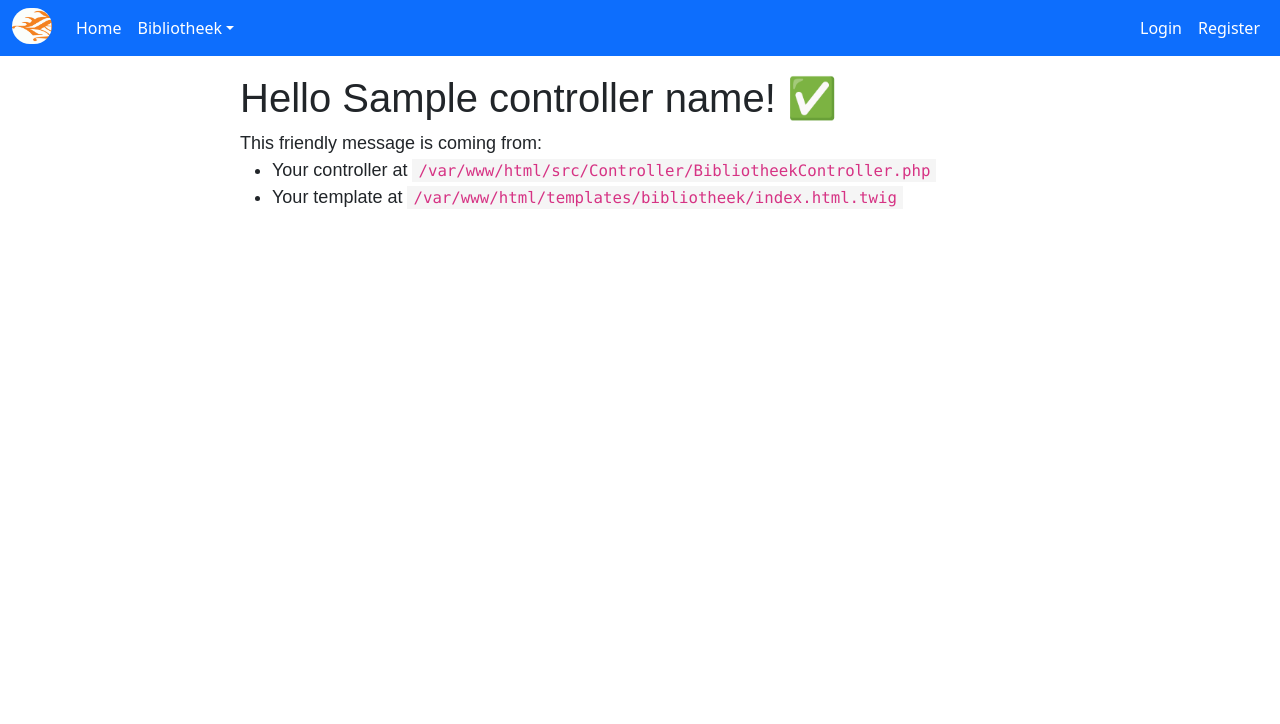
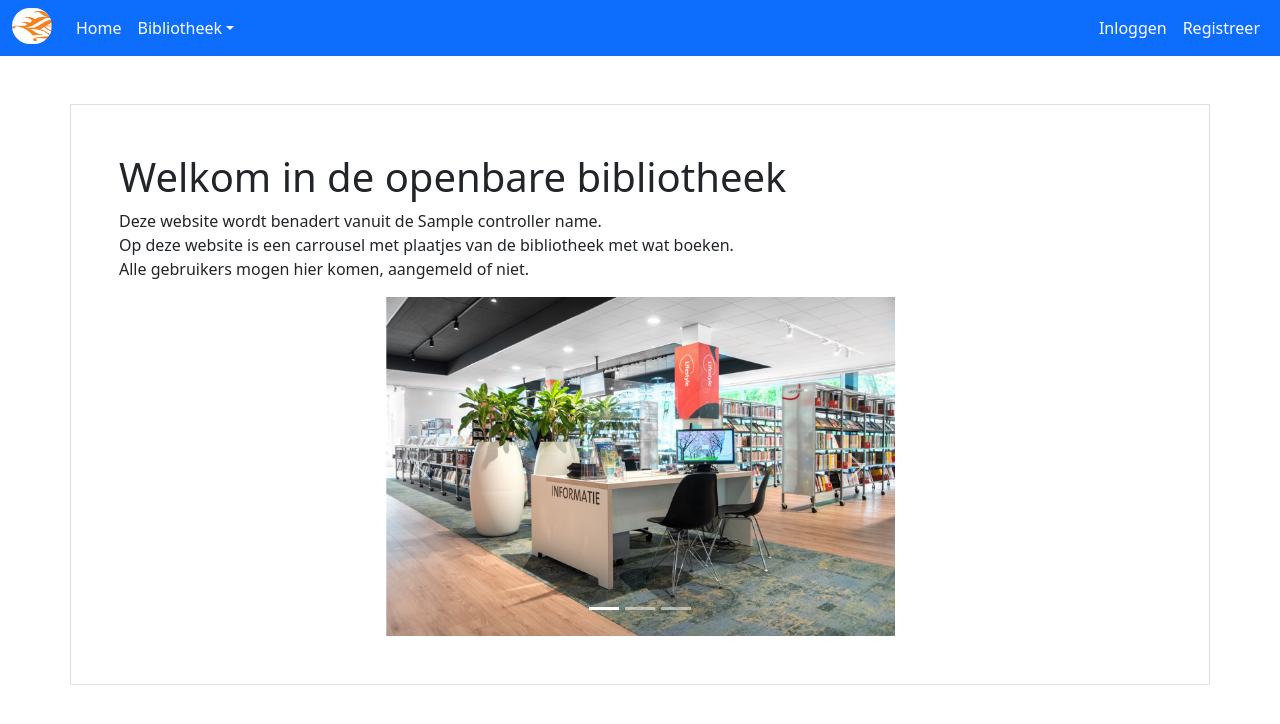
Before and after one commit to Alphalisk/Alphalisk-WebtechII-Opdracht-4, a Symfony app: template app/templates/bibliotheek/index.html.twig in a window 1280 px wide. Shown: the top 724 px of the page. Run offline with Twig, Linux system fonts and the light colour scheme; the template is opened without the code that fills it: most values are stand-ins (such as "Sample title", 1, 10 or a date in 2020); some libraries are stand-ins or nearby versions.

Commit message:
De website is nu af!.

```diff
--- a/app/src/Controller/RegistrationController.php
+++ b/app/src/Controller/RegistrationController.php
@@ -32,7 +32,10 @@ class RegistrationController extends AbstractController
 
             // do anything else you need here, like send an email
 
-            return $this->redirectToRoute('app_main');
+
+            return $this->render('registration/registerSucces.html.twig', [
+                'controller_name' => 'RegistrationController',
+            ]);
         }
 
         return $this->render('registration/register.html.twig', [
--- a/app/templates/bibliotheek/index.html.twig
+++ b/app/templates/bibliotheek/index.html.twig
@@ -1,20 +1,53 @@
 {% extends 'base.html.twig' %}
 
-{% block title %}Hello BibliotheekController!{% endblock %}
+{% block title %}Open bibliotheek{% endblock %}
 
 {% block body %}
-<style>
-    .example-wrapper { margin: 1em auto; max-width: 800px; width: 95%; font: 18px/1.5 sans-serif; }
-    .example-wrapper code { background: #F5F5F5; padding: 2px 6px; }
-</style>
 
-<div class="example-wrapper">
-    <h1>Hello {{ controller_name }}! ✅</h1>
+    <div class="container-sm p-5 my-5 border">
 
-    This friendly message is coming from:
-    <ul>
-        <li>Your controller at <code>/var/www/html/src/Controller/BibliotheekController.php</code></li>
-        <li>Your template at <code>/var/www/html/templates/bibliotheek/index.html.twig</code></li>
-    </ul>
-</div>
+        <h1>Welkom in de openbare bibliotheek</h1>
+
+        <p>
+            Deze website wordt benadert vanuit de {{ controller_name }}.<br>
+            Op deze website is een carrousel met plaatjes van de bibliotheek met wat boeken.<br>
+            Alle gebruikers mogen hier komen, aangemeld of niet.
+        </p>
+
+        <div class="row">
+            <div class="col-3"></div> <!-- voor de correcte uitlijning van de volgende kolom -->
+            <div class="col-6 text-center">
+                <div id="demo" class="carousel slide" data-bs-ride="carousel">
+
+                    <!-- Indicators/dots -->
+                    <div class="carousel-indicators">
+                        <button type="button" data-bs-target="#demo" data-bs-slide-to="0" class="active"></button>
+                        <button type="button" data-bs-target="#demo" data-bs-slide-to="1"></button>
+                        <button type="button" data-bs-target="#demo" data-bs-slide-to="2"></button>
+                    </div>
+
+                    <!-- De carousel zelf -->
+                    <div class="carousel-inner">
+                        <div class="carousel-item active">
+                            <img src="{{ asset('images/openbareBibliotheek.jpeg') }}" alt="plaatje van bibliotheek" class="w-100 d-block">
+                        </div>
+                        <div class="carousel-item">
+                            <img src="{{ asset('images/phpKookboek.jpg') }}" alt="Plaatje van PHP kookboek" class="w-100 d-block">
+                        </div>
+                        <div class="carousel-item">
+                            <img src="{{ asset('images/boek.jpg') }}" alt="Plaatje van boek" class="w-100 d-block">
+                        </div>
+                    </div>
+
+                    <!-- Link en rechts pijltjes -->
+                    <button class="carousel-control-prev" type="button" data-bs-target="#demo" data-bs-slide="prev">
+                        <span class="carousel-control-prev-icon"></span>
+                    </button>
+                    <button class="carousel-control-next" type="button" data-bs-target="#demo" data-bs-slide="next">
+                        <span class="carousel-control-next-icon"></span>
+                    </button>
+                </div>
+            </div>
+        </div>
+    </div>
 {% endblock %}
--- a/app/templates/includes/_navbar.html.twig
+++ b/app/templates/includes/_navbar.html.twig
@@ -29,10 +29,10 @@
             <div class="collapse navbar-collapse justify-content-end" id="navbarSupportedContent">
                 <ul class="navbar-nav">
                     <li class="nav-item">
-                        <a class="nav-link active" href="{{ path('app_login') }}">Login</a>
+                        <a class="nav-link active" href="{{ path('app_login') }}">Inloggen</a>
                     </li>
                     <li class="nav-item">
-                        <a class="nav-link active" href="{{ path('app_register') }}">Register</a>
+                        <a class="nav-link active" href="{{ path('app_register') }}">Registreer</a>
                     </li>
                 </ul>
             </div>
--- a/app/templates/registration/register.html.twig
+++ b/app/templates/registration/register.html.twig
@@ -1,6 +1,6 @@
 {% extends 'base.html.twig' %}
 
-{% block title %}Register{% endblock %}
+{% block title %}Registreer{% endblock %}
 {% block style %}
     {{ parent() }}
     .table {
@@ -15,7 +15,7 @@
 {% block body %}
 
     <div class="container-sm p-5 my-5 border">
-        <h1>Register</h1>
+        <h1>Hier kunt u registreren.</h1>
             {{ form_start(registrationForm) }}
                 <div class="row">{{ form_errors(registrationForm) }}</div>
                 <div class="row">{{ form_row(registrationForm.email) }}</div>
--- a/app/templates/security/login.html.twig
+++ b/app/templates/security/login.html.twig
@@ -1,6 +1,6 @@
 {% extends 'base.html.twig' %}
 
-{% block title %}Log in!{% endblock %}
+{% block title %}Hier kunt u inloggen.{% endblock %}
 
 {% block body %}
     <div class="container-sm p-5 my-5 border">
@@ -11,7 +11,7 @@
 
             {% if app.user %}
                 <div class="mb-3">
-                    <b>Let op!</b><br> Je bent al ingelogd met het account: {{ app.user.userIdentifier }}<br>
+                    <b>Let op!</b><br> U bent al ingelogd met het account: {{ app.user.userIdentifier }}<br>
                     Wilt u misschien uitloggen? <a href="{{ path('app_logout') }}">Logout</a>
                 </div>
             {% endif %}
@@ -40,7 +40,7 @@
                 #}
 
                 <tr>
-                    <td><button type="submit" class="btn btn-primary">Registreer</button></td>
+                    <td><button type="submit" class="btn btn-primary">Log in</button></td>
                     <td><button type="reset" class="btn btn-danger">Reset formulier</button></td>
                 </tr>
             </div>
```
Also changed, not shown: app/src/Controller/SecurityController.php (+13 -0 lines), app/templates/gesloten_bibliotheek/index.html.twig (+46 -13 lines), app/templates/main/index.html.twig (+11 -6 lines), app/templates/registration/registerSucces.html.twig (added, +15 -0 lines), app/templates/security/loginSucces.html.twig (added, +15 -0 lines), app/templates/security/logoutSucces.html.twig (added, +15 -0 lines), app/public/images/Papyrus.jpg (added), app/public/images/boek.jpg (added), app/public/images/geheimBoek.jpg (added), app/public/images/geheimebibliotheek.jpg (added), app/public/images/openbareBibliotheek.jpeg (added), app/public/images/phpKookboek.jpg (added), 1 other file.
